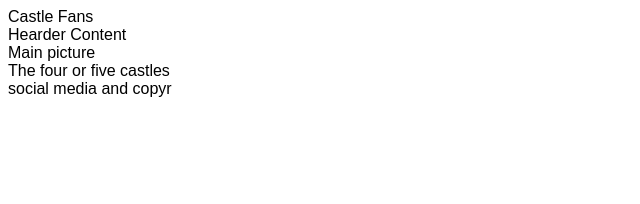
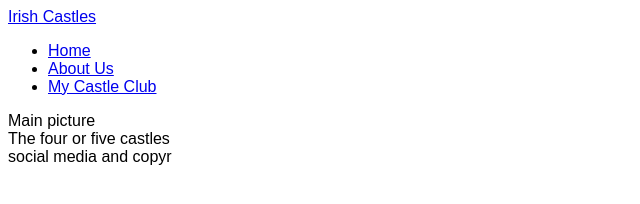
Before and after one commit to Carlitos000/my-castle-template, a plain HTML site: page index.html in a window 1280 px wide. Shown: the whole page, without its empty margins (0-640 px from the left). Drawn offline with Linux system fonts and the light colour scheme.

Commit message:
Add basic hearder structure

```diff
--- a/index.html
+++ b/index.html
@@ -7,11 +7,29 @@
     <meta name="description" content="Website for people who are fans of castles in Ireland and their history">
     <meta name="keywords" content="castle, history, Ireland, castles fans, lord">
 
-    <link rel="stylesheet" href="assets/css/style.css"
-    <title>Castle Fans</title>
+    <link rel="stylesheet" href="assets/css/style.css">
+    <title>Irish Castles</title>
 </head>
 <body>
-    <header>Hearder Content</header>
+    <header>
+        <a href="index.html">
+            Irish Castles
+        </a>
+        <nav>
+            <ul>
+                <li>
+                    <a href="index.html">Home</a>
+                </li>
+                <li>
+                    <a href="#">About Us</a>
+                </li>
+                <li>
+                    <a href="#">My Castle Club</a>
+                </li>
+
+            </ul>
+        </nav>
+    </header>
     <section>Main picture</picture></section>
     <section>The four or five castles</section>
     <footer> social media and copyr</footer>
```
